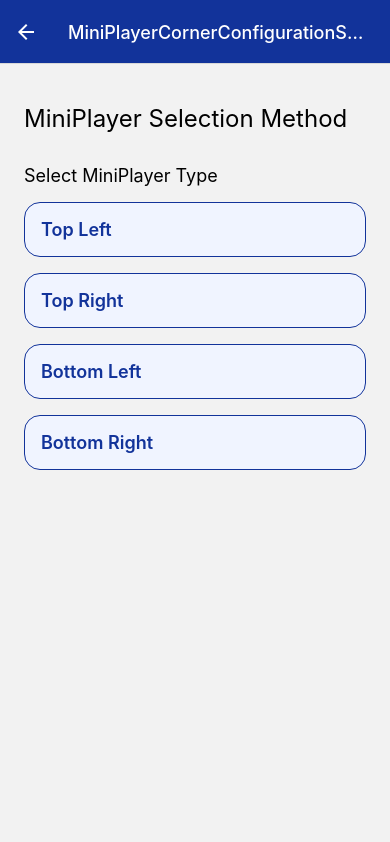
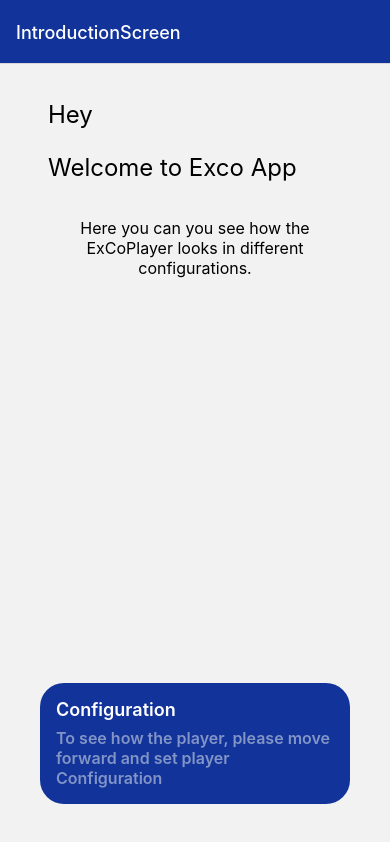
Before and after one commit to playbuzz/react-native-sdk-demo-app, a React Native app in the folder ExcoReactIntegrationDemo/: screen /MiniPlayerCornerConfigurationScreen in a window 390 px wide. Built offline with nearby package versions, Linux system fonts and the light colour scheme; what react-native-device-info would draw is missing.

Commit message:
PlayerWithoutMiniPlayer - UI Edited

```diff
--- a/ExcoReactIntegrationDemo/src/App.tsx
+++ b/ExcoReactIntegrationDemo/src/App.tsx
@@ -2,9 +2,6 @@ import React from 'react';
 import { createStackNavigator } from '@react-navigation/stack';
 import { NavigationContainer } from '@react-navigation/native';
 import { PlayerAttributesConfigurationScreen } from './screens/ConfigurationScreen.tsx';
-import { MiniPlayerConfigurationScreen } from './screens/MiniPlayerConfigurationScreen.tsx';
-import { BannerConfigurationScreen } from './screens/BannerConfigurationScreen.tsx';
-import { MiniPlayerCornerConfigurationScreen } from './screens/MiniPlayerCornerConfigurationScreen.tsx';
 import { PlayerScreen } from './screens/PlayerScreen.tsx';
 import { IntroductionScreen } from './screens/IntroductionScreen.tsx';
 
@@ -23,9 +20,6 @@ const AppNavigator = () => {
     <Stack.Navigator initialRouteName="IntroductionScreen">
       <Stack.Screen name="IntroductionScreen" component={IntroductionScreen} />
       <Stack.Screen name="PlayerAttributesConfigurationScreen" component={PlayerAttributesConfigurationScreen} />
-      <Stack.Screen name="MiniPlayerConfigurationScreen" component={MiniPlayerConfigurationScreen} />
-      <Stack.Screen name="BannerConfigurationScreen" component={BannerConfigurationScreen} />
-      <Stack.Screen name="MiniPlayerCornerConfigurationScreen" component={MiniPlayerCornerConfigurationScreen} />
       <Stack.Screen name="PlayerScreen" component={PlayerScreen} />
     </Stack.Navigator>
   );
--- a/ExcoReactIntegrationDemo/src/screens/BannerConfigurationScreen.tsx
+++ /dev/null
@@ -1,50 +0,0 @@
-import { View, Text, StyleSheet } from 'react-native';
-import { OptionButton } from '../views/OptionButton'
-import React from 'react';
-import { ExcoPlayerPosition } from  '@exco-npm/react-native-exco-player'
-
-const styles = StyleSheet.create({
-  textMain: {
-    fontSize: 24,
-    color: '#000',
-    paddingVertical: 16
-  },
-  textAbout: {
-    fontSize: 18,
-    color: '#000',
-    paddingVertical: 16
-  },
-  container:{
-    margin: 24
-  }
-});
-
-export const BannerConfigurationScreen = ({ navigation, route}) => {
-  React.useLayoutEffect(() => {
-    navigation.setOptions({
-      headerStyle: {
-        backgroundColor: '#12339A',
-      },
-      headerTintColor: 'white',
-    });
-  }, [navigation]);
-
-    return (
-      <View style={styles.container}>
-        <Text style={styles.textMain} >
-          MiniPlayer Selection Method
-        </Text>
-        <Text style={styles.textAbout} >
-          Select MiniPlayer Type
-        </Text>
-        <OptionButton
-            buttonText="Banner Top"
-            onClickNavigate={() => navigation.navigate('PlayerScreen',{miniPlayerType:ExcoPlayerPosition.BANNER_TOP, ...route.params})}>
-        </OptionButton>
-        <OptionButton
-            buttonText="Banner Bottom"
-            onClickNavigate={() => navigation.navigate('PlayerScreen',{miniPlayerType:ExcoPlayerPosition.BANNER_BOTTOM, ...route.params})}>
-        </OptionButton>
-      </View>
-    );
-  };
--- a/ExcoReactIntegrationDemo/src/screens/ConfigurationScreen.tsx
+++ b/ExcoReactIntegrationDemo/src/screens/ConfigurationScreen.tsx
@@ -3,6 +3,7 @@ import { View, ScrollView, Text, StyleSheet, TextInput, KeyboardAvoidingView, Pl
 } from 'react-native';
 import DeviceInfo from 'react-native-device-info';
 import { SelectionNextCard } from '../views/SelectionCard';
+import { ExcoPlayerPosition } from '@exco-npm/react-native-exco-player';
 
 const Styles = StyleSheet.create({
     container: {
@@ -87,14 +88,15 @@ export const PlayerAttributesConfigurationScreen = ({ navigation }) => {
   const [ifa, setIfa] = useState('19421jfas9f214jfs');
 
   const navigateNextScreen = () => {
-    navigation.navigate('MiniPlayerConfigurationScreen',{
+    navigation.navigate('PlayerScreen',{
       playerId:playerId,
       appCategory:appCategory,
       appStoreId:appStoreId,
       appStoreUrl:appStoreUrl,
       appVersion:appVersion,
       appDevices:appDevices,
-      ifa:ifa
+      ifa:ifa,
+      miniPlayerType: ExcoPlayerPosition.NONE
     })
   };
 
--- a/ExcoReactIntegrationDemo/src/screens/MiniPlayerConfigurationScreen.tsx
+++ /dev/null
@@ -1,54 +0,0 @@
-import { View, Text, StyleSheet } from "react-native";
-import { SelectionCard } from '../views/SelectionCard.tsx';
-import React from "react";
-import { ExcoPlayerPosition } from  '@exco-npm/react-native-exco-player'
-
-const styles = StyleSheet.create({
-  textMain: {
-    fontSize: 24,
-    color: '#000',
-    padding:16
-  },
-  textAbout: {
-    fontSize: 18,
-    color: '#000',
-    padding:16
-  },
-});
-
-export const MiniPlayerConfigurationScreen = ({ route, navigation }) => {
-  React.useLayoutEffect(() => {
-    navigation.setOptions({
-      headerStyle: {
-        backgroundColor: '#12339A',
-      },
-      headerTintColor: 'white',
-    });
-  }, [navigation]);
-
-  return (
-    <View>
-      <Text style={styles.textMain} >
-        CornerPlacement
-      </Text>
-      <Text style={styles.textAbout} >
-        Select Position for Corner
-      </Text>
-      <SelectionCard
-          selectionName="Corner"
-          selectionAbout="MiniPlayer will be placed in corner of whole screen"
-          onSelectionClick={() => navigation.navigate('MiniPlayerCornerConfigurationScreen',{...route.params,})}>
-      </SelectionCard>
-      <SelectionCard
-          selectionName="Banner"
-          selectionAbout="MiniPlayer with style Banner will be placed in bottom or top of whole screen"
-          onSelectionClick={() => navigation.navigate('BannerConfigurationScreen',{...route.params,})}>
-       </SelectionCard>
-       <SelectionCard
-          selectionName="None"
-          selectionAbout="Player without MiniPlayer"
-          onSelectionClick={() => navigation.navigate('PlayerScreen',{miniPlayerType: ExcoPlayerPosition.NONE, ...route.params,})}>
-      </SelectionCard>
-    </View>
-  );
-};
--- a/ExcoReactIntegrationDemo/src/screens/MiniPlayerCornerConfigurationScreen.tsx
+++ /dev/null
@@ -1,58 +0,0 @@
-import { View, Text, StyleSheet } from "react-native";
-import { OptionButton } from '../views/OptionButton.tsx';
-import React from "react";
-import { ExcoPlayerPosition } from  '@exco-npm/react-native-exco-player'
-
-const styles = StyleSheet.create({
-  textMain: {
-    fontSize: 24,
-    color: '#000',
-    paddingVertical: 16
-  },
-  textAbout: {
-    fontSize: 18,
-    color: '#000',
-    paddingVertical: 16
-  },
-  container:{
-    margin: 24
-  }
-});
-
-export const MiniPlayerCornerConfigurationScreen = ({ navigation, route}) => {
-  React.useLayoutEffect(() => {
-    navigation.setOptions({
-      headerStyle: {
-        backgroundColor: '#12339A',
-      },
-      headerTintColor: 'white',
-    });
-  }, [navigation]);
-
-    return (
-      <View style={styles.container}>
-        <Text style={styles.textMain} >
-          MiniPlayer Selection Method
-        </Text>
-        <Text style={styles.textAbout} >
-          Select MiniPlayer Type
-        </Text>
-        <OptionButton
-            buttonText="Top Left"
-            onClickNavigate={ () => navigation.navigate('PlayerScreen',{miniPlayerType:ExcoPlayerPosition.CORNER_TOP_LEFT,...route.params})}>
-        </OptionButton>
-        <OptionButton
-            buttonText="Top Right"
-            onClickNavigate={ () => navigation.navigate('PlayerScreen',{miniPlayerType:ExcoPlayerPosition.CORNER_TOP_RIGHT,...route.params})}>
-        </OptionButton>
-        <OptionButton
-            buttonText="Bottom Left"
-            onClickNavigate={ () => navigation.navigate('PlayerScreen',{miniPlayerType:ExcoPlayerPosition.CORNER_BOTTOM_LEFT,...route.params})}>
-        </OptionButton>
-        <OptionButton
-            buttonText="Bottom Right"
-            onClickNavigate={ () => navigation.navigate('PlayerScreen',{miniPlayerType:ExcoPlayerPosition.CORNER_BOTTOM_RIGHT,...route.params})}>
-        </OptionButton>
-      </View>
-    );
-  };
```
